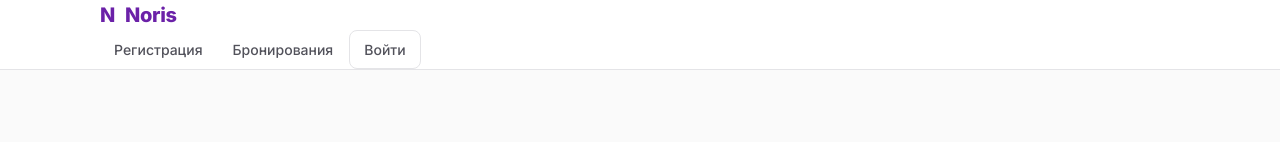
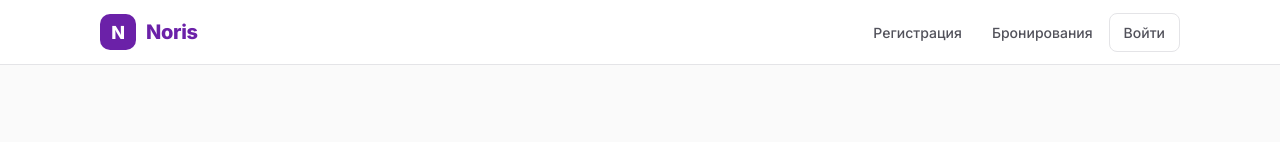
Before and after one commit to alexeysimashkin/noris-airlines, a Next.js app: page / in a window 1280 px wide. Shown: the top 142 px of the page. Built offline with nearby package versions, Linux system fonts and the light colour scheme; no server answers; the database is empty.

Commit message:
Update Layout.tsx

```diff
--- a/src/components/Layout.tsx
+++ b/src/components/Layout.tsx
@@ -12,16 +12,16 @@ export default function Layout({ children }: { children: React.ReactNode }) {
   return (
     <>
       <header className="header">
-        <div className="container header-content">
+        <div className="container header-inner">
           <Link href="/" className="logo">
-            <div className="logo-mark">N</div>
+            <div className="logo-icon">N</div>
             Noris
           </Link>
           <nav className="nav">
             <Link href="/check-in">Регистрация</Link>
             <Link href="/booking">Бронирования</Link>
             {user ? (
-              <Link href="/cabinet" className="btn btn-primary btn-sm">👤 {user.firstName}</Link>
+              <Link href="/cabinet" className="btn btn-primary btn-sm">{user.firstName}</Link>
             ) : (
               <Link href="/login" className="btn btn-outline btn-sm">Войти</Link>
             )}
```
